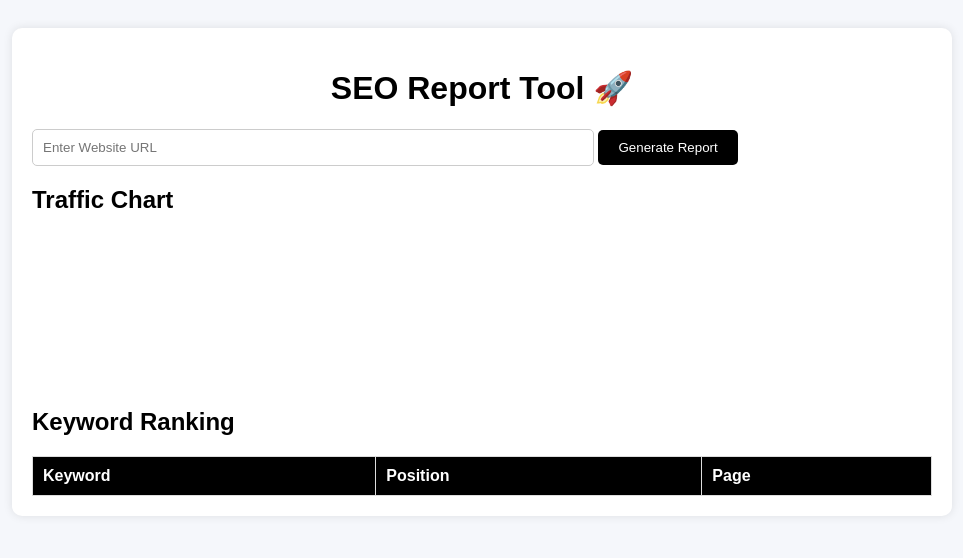
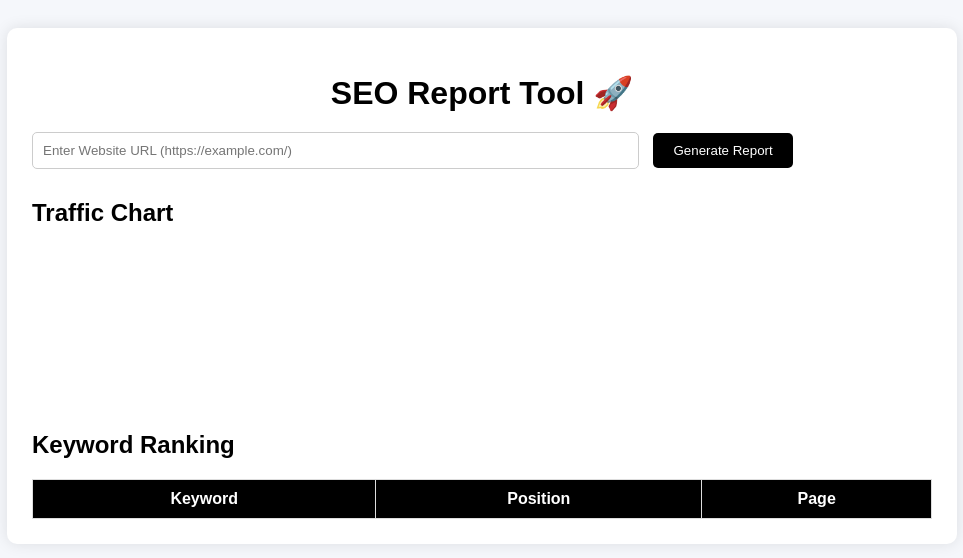
Before and after one commit to CBRA-AI/seo-report-tool, a website: page frontend/index.html in a window 1280 px wide. Shown: the whole page, without its empty margins (158-1121 px from the left). Drawn offline with nearby package versions, Linux system fonts and the light colour scheme.

Commit message:
Update index.html

```diff
--- a/frontend/index.html
+++ b/frontend/index.html
@@ -3,6 +3,7 @@
 <head>
   <title>SEO Report Tool</title>
   <script src="https://cdn.jsdelivr.net/npm/chart.js"></script>
+
   <style>
     body {
       font-family: Arial;
@@ -10,22 +11,23 @@
       padding: 20px;
     }
 
-    h1 {
-      text-align: center;
-    }
-
     .container {
       max-width: 900px;
       margin: auto;
       background: white;
-      padding: 20px;
+      padding: 25px;
       border-radius: 10px;
-      box-shadow: 0 0 10px rgba(0,0,0,0.1);
+      box-shadow: 0 0 15px rgba(0,0,0,0.1);
+    }
+
+    h1 {
+      text-align: center;
+      margin-bottom: 20px;
     }
 
     input {
       padding: 10px;
-      width: 60%;
+      width: 65%;
       border-radius: 5px;
       border: 1px solid #ccc;
     }
@@ -37,22 +39,26 @@
       border: none;
       border-radius: 5px;
       cursor: pointer;
+      margin-left: 10px;
+    }
+
+    h2 {
+      margin-top: 30px;
     }
 
     table {
       width: 100%;
-      margin-top: 20px;
+      margin-top: 15px;
       border-collapse: collapse;
     }
 
     th, td {
       padding: 10px;
       border: 1px solid #ddd;
-      text-align: left;
     }
 
     th {
-      background: #000;
+      background: black;
       color: white;
     }
   </style>
@@ -64,7 +70,7 @@
 
   <h1>SEO Report Tool 🚀</h1>
 
-<input id="url" placeholder="Enter Website URL">
+  <input id="url" placeholder="Enter Website URL (https://example.com/)">
   <button onclick="generateReport()">Generate Report</button>
 
   <h2>Traffic Chart</h2>
```
Lines whose indentation alone changed are shown as unchanged.
